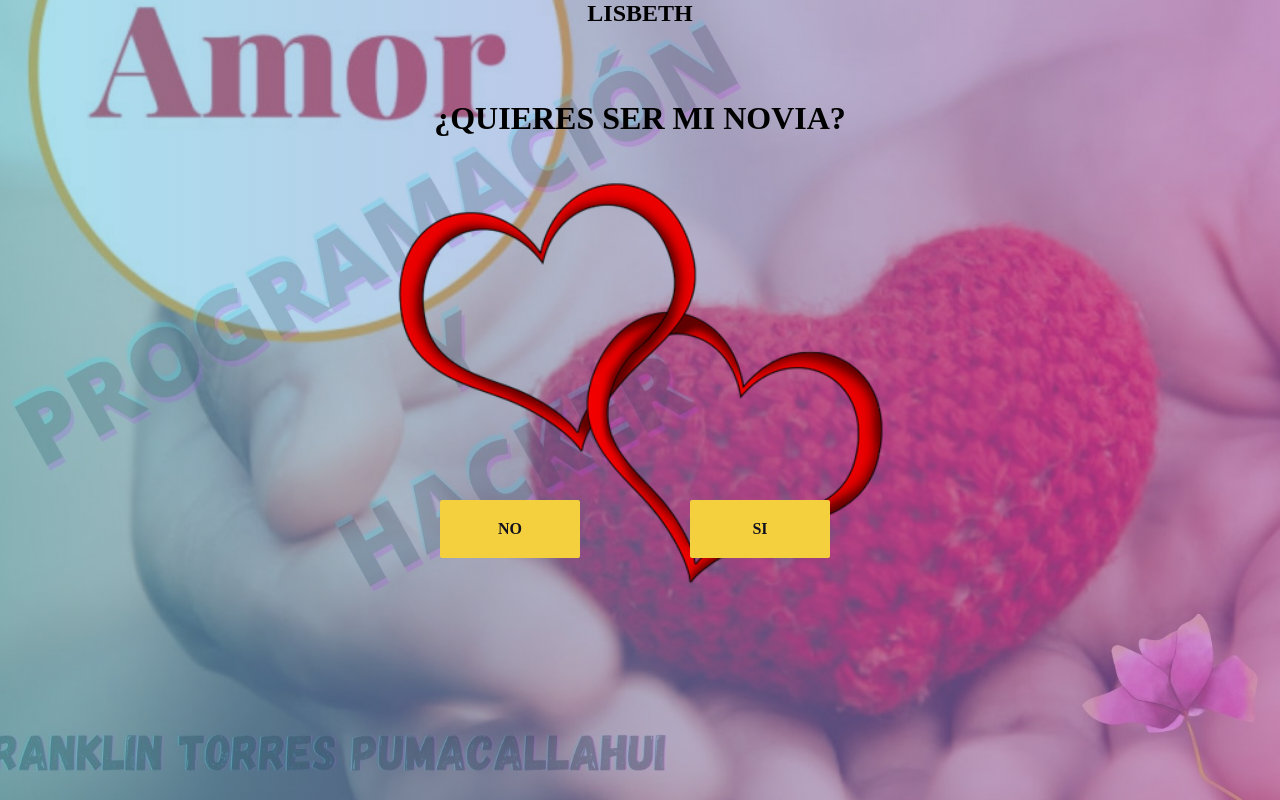
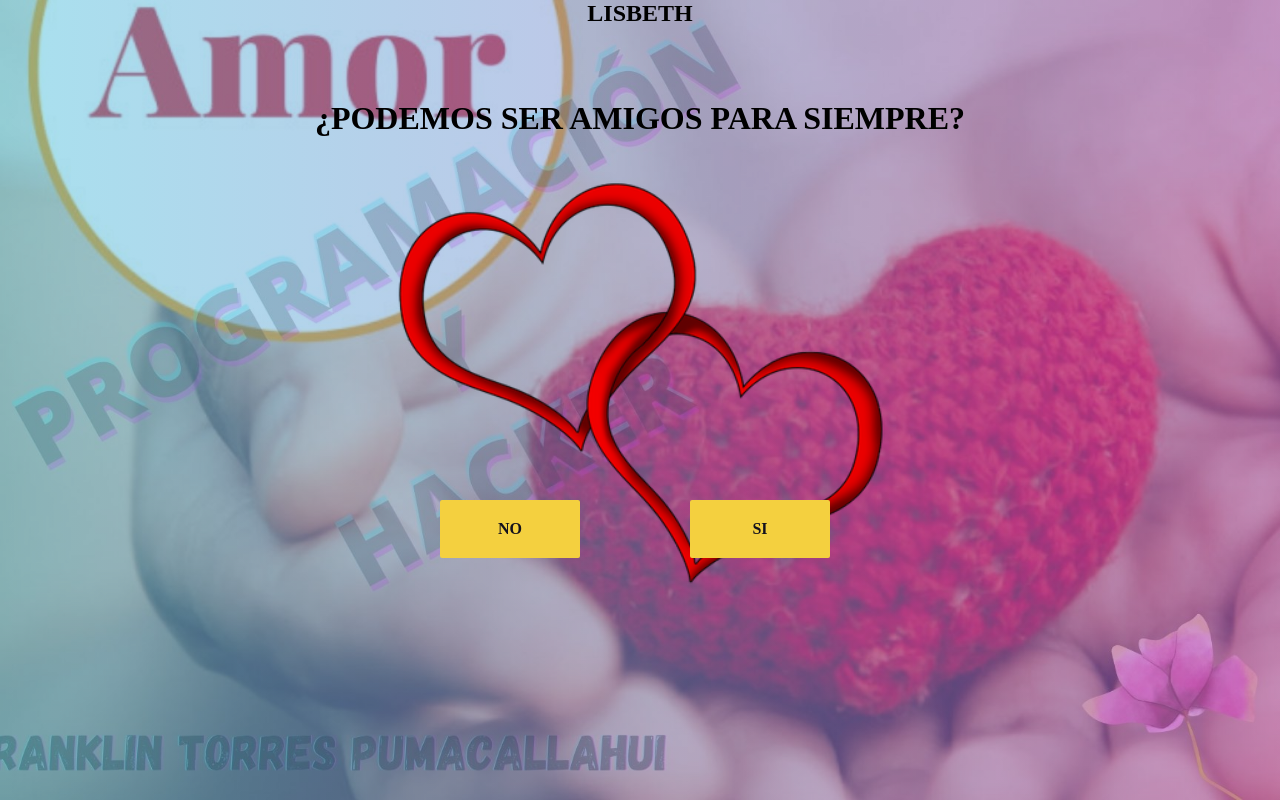
Before and after one commit to franklintp/franklintp.github.io, a plain HTML site: page index.html in a window 1280 px wide. Drawn offline with nearby package versions, Linux system fonts and the light colour scheme.

Commit message:
Update index.html

```diff
--- a/index.html
+++ b/index.html
@@ -98,7 +98,7 @@ body{
 <body>
     <div class="contenedor">
         <div class="titulo">
-            <h1>¿QUIERES SER MI NOVIA?</h1>
+            <h1>¿PODEMOS SER AMIGOS PARA SIEMPRE?</h1>
             <div>
                 <img src="img.png" width="500">
             </div>
```
